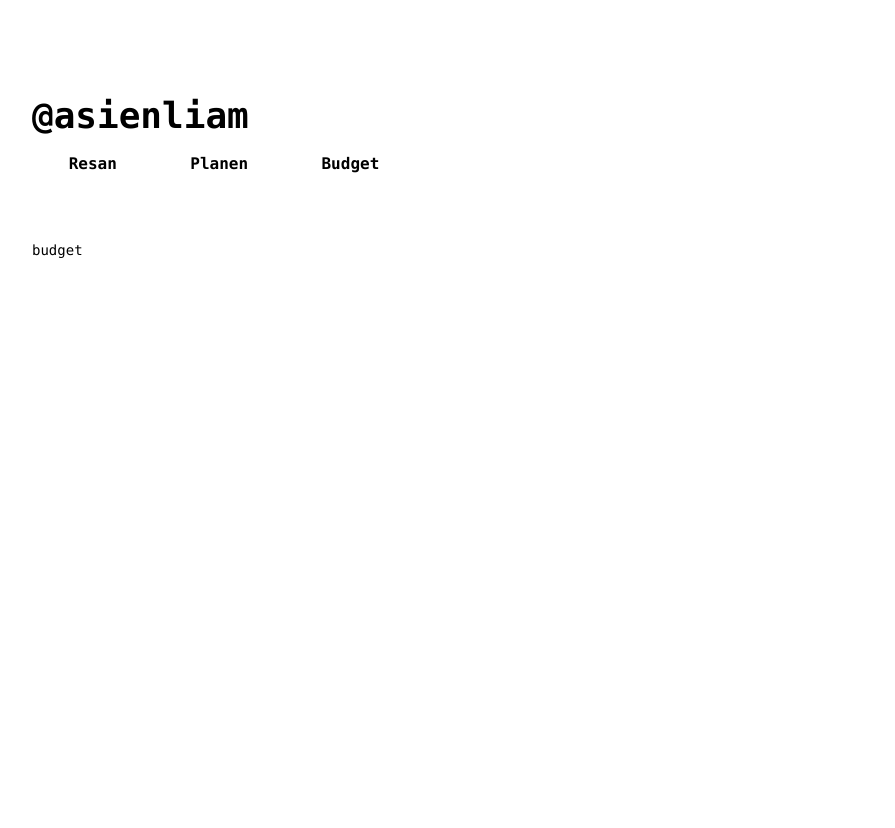
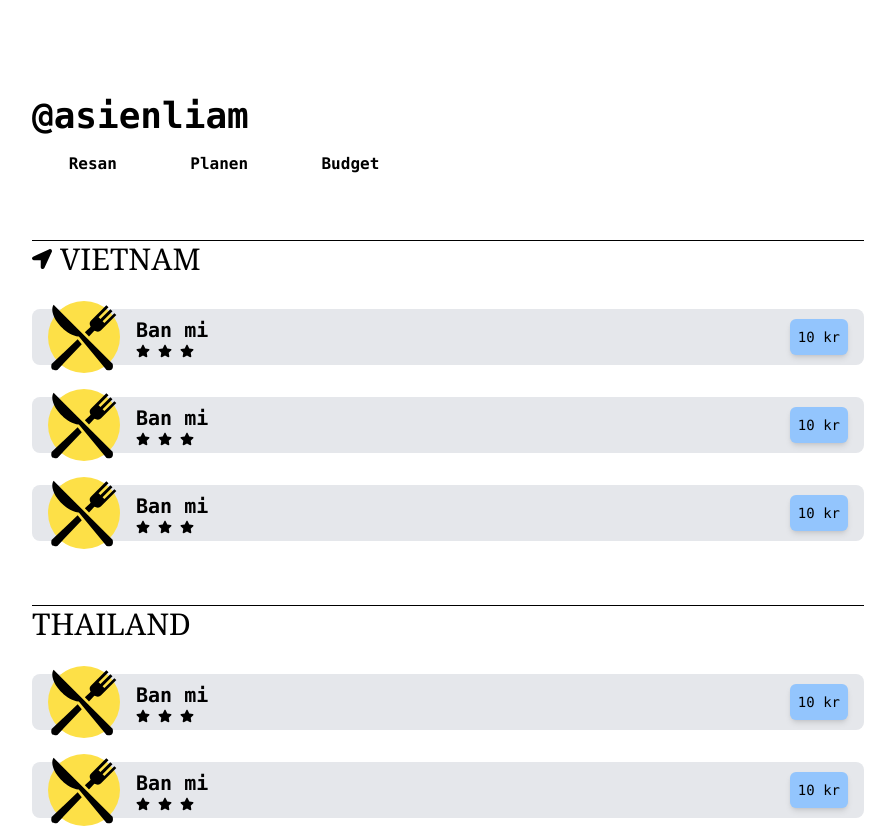
Before and after one commit to liamcco/asienliam, a Next.js app: page /budget in a window 1280 px wide. Shown: the top 828 px of the page, without its empty margins (192-1087 px from the left). Before the commit the page ends 800 px from the top, so only its background shows below. Built offline with nearby package versions, Linux system fonts and the light colour scheme.

Commit message:
budget page

```diff
--- /dev/null
+++ b/app/budget/ItemCard.tsx
@@ -0,0 +1,34 @@
+import { GiKnifeFork } from "react-icons/gi";
+import { BiSolidDrink } from "react-icons/bi";
+import { FaStar } from "react-icons/fa";
+import { FaHouse } from "react-icons/fa6";
+
+interface Props {
+  name: string;
+  price: number;
+  type: string;
+  rating?: number;
+}
+
+export default function ItemCard(props: Props) {
+  return (
+    <div className="flex gap-4 items-center bg-gray-200 p-4 rounded-lg overflow-visible max-h-14">
+      <div className="bg-yellow-300 rounded-full">
+        <GiKnifeFork size={72} />
+      </div>
+      <div className="flex justify-between w-full items-center">
+        <div>
+          <h2 className="text-xl font-bold">{props.name}</h2>
+          <div className="flex gap-2">
+            <FaStar />
+            <FaStar />
+            <FaStar />
+          </div>
+        </div>
+        <a href="/" className="p-2 rounded-md bg-blue-300 shadow-md">
+          <p>{props.price} kr</p>
+        </a>
+      </div>
+    </div>
+  );
+}
--- a/app/budget/page.tsx
+++ b/app/budget/page.tsx
@@ -1,3 +1,34 @@
+import ItemCard from "./ItemCard";
+import { FaLocationArrow } from "react-icons/fa";
+
 export default function Page() {
-  return <p>budget</p>;
+  return (
+    <div>
+      <div className="pb-16">
+        <div className="pb-8">
+          <hr className="border-black" />
+          <div className="flex items-center gap-2">
+            <FaLocationArrow size={20} />
+            <h1 className="text-3xl font-serif">VIETNAM</h1>
+          </div>
+        </div>
+        <div className="space-y-8">
+          <ItemCard name={"Ban mi"} price={10} type={"food"} />
+          <ItemCard name={"Ban mi"} price={10} type={"food"} />
+          <ItemCard name={"Ban mi"} price={10} type={"food"} />
+        </div>
+      </div>
+      <div className="pb-16">
+        <div className="pb-8">
+          <hr className="border-black" />
+          <h1 className="text-3xl font-serif">THAILAND</h1>
+        </div>
+        <div className="space-y-8">
+          <ItemCard name={"Ban mi"} price={10} type={"food"} />
+          <ItemCard name={"Ban mi"} price={10} type={"food"} />
+          <ItemCard name={"Ban mi"} price={10} type={"food"} />
+        </div>
+      </div>
+    </div>
+  );
 }
```
Also changed, not shown: app/budget/budget.json (added, +38 -0 lines).
